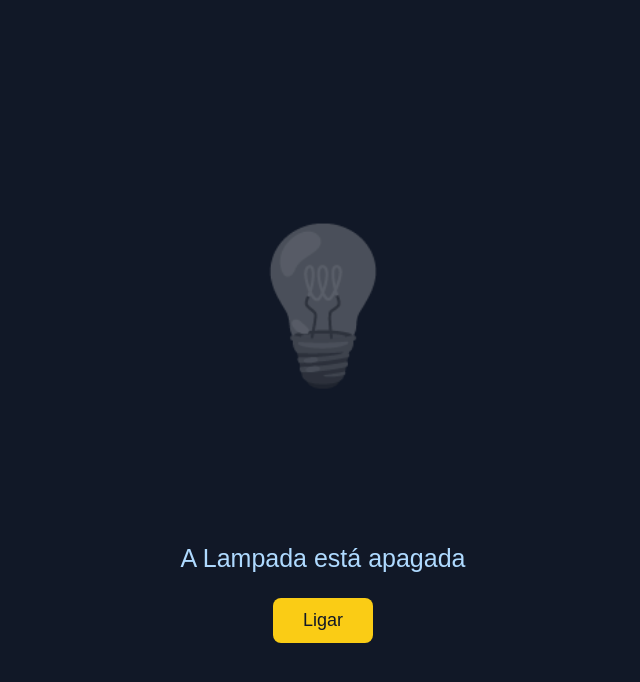
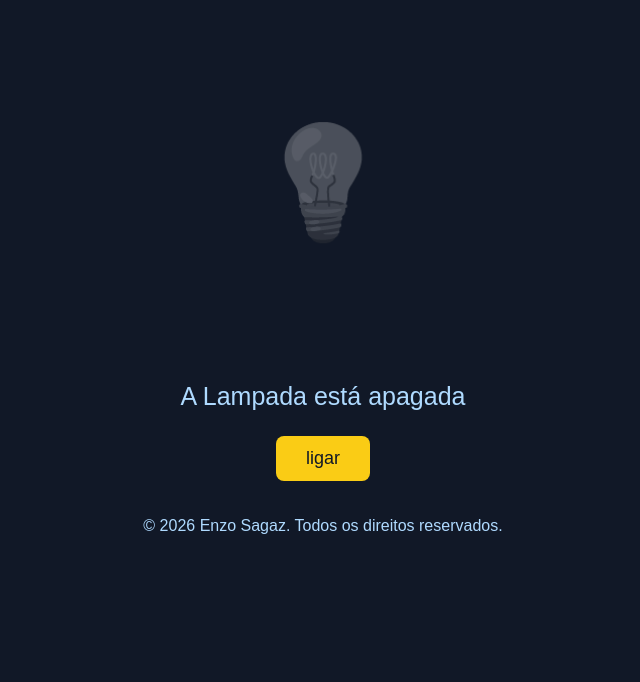
Before and after one commit to iSagaz/Lampada-JS, a plain HTML site: page lampada.html in a window 1280 px wide. Shown: the whole page, without its empty margins (317-957 px from the left). Drawn offline with Linux system fonts and the light colour scheme.

Commit message:
Atualizando HTML e CSS

```diff
--- a/css/lampada.css
+++ b/css/lampada.css
@@ -1,14 +1,22 @@
 body {
     background-color: #111827;
-    color:#afdaff;
+    color: #afdaff;
     text-align: center;
     font-family: Arial, Helvetica, sans-serif;
-    padding-top: 60px;
 }
 
 #lampada {
-    font-size: 150px;
+    display: inline-block;
+    transition: transform 0.3s;
+    font-size: 110px;
 }
+
+
+#lampada:hover {
+    transform: scale(1.1);
+    cursor: pointer;
+}
+
 
 #status {
     font-size: 25px;
@@ -28,6 +36,7 @@ button {
     font-size: 18px;
     cursor: pointer;
     transition: 0.3s;
+    margin-bottom: 20px;
 }
 
 button:hover {
@@ -35,6 +44,10 @@ button:hover {
     transform: scale(1.05);
 }
 
+button:active {
+    transform: scale(0.95);
+}
+
 #lampada:not(.apagada) {
     filter: grayscale(0) drop-shadow(0 0 20px #FACC15);
 }
--- a/lampada.html
+++ b/lampada.html
@@ -11,9 +11,13 @@
 <body>
     <p id="lampada" class="apagada">💡</p>
     <p id="status">A Lampada está apagada</p>
-    <button id="botao">Ligar</button>
+    <button id="botao">ligar</button>
 
     <script src="js/lampada.js"></script>
+
+    <footer>
+        <p>&copy; 2026 Enzo Sagaz. Todos os direitos reservados.</p>
+    </footer>
 </body>
 
 </html>
```
